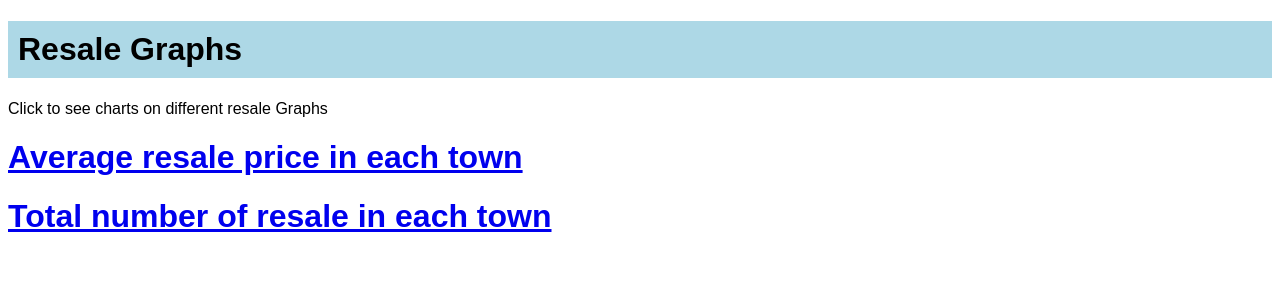
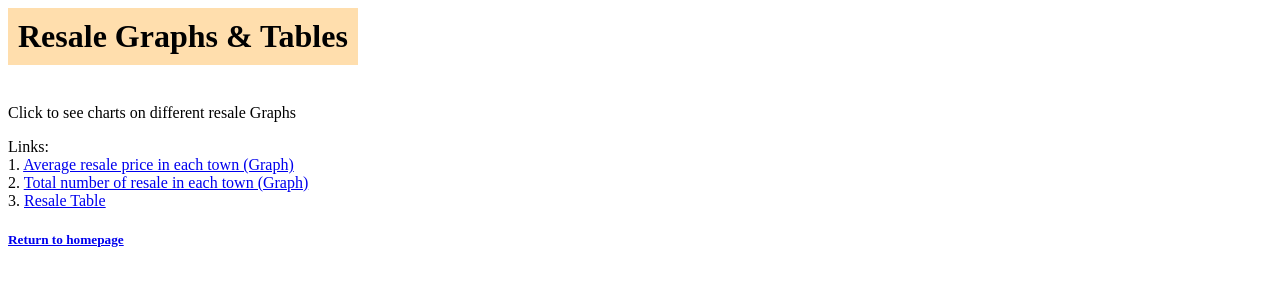
Before and after one commit to zoee-Y/ICT2103_NOSQLrnrhousing, a Flask app: template templates/Resale_Graph.html in a window 1280 px wide. Shown: the top 300 px of the page. Run offline with Flask 2, Linux system fonts and the light colour scheme; the template is opened without the code that fills it, so the values that code supplies are empty.

Commit message:
Update Resale Graph

```diff
--- a/app.py
+++ b/app.py
@@ -1,5 +1,5 @@
 import pandas.core.groupby.groupby
-from flask import Flask, render_template, url_for, redirect, request, session, jsonify,flash
+from flask import Flask, render_template, url_for, redirect, request, session, jsonify, flash
 from flask_navigation import Navigation
 import pandas as pd
 import pymongo
@@ -17,7 +17,7 @@ nav.Bar('top', [
     nav.Item('Home', 'Home'),
     nav.Item('Rental', 'GRental'),
     nav.Item('Resale', 'Resaleindex'),
-    #add more if needed
+    # add more if needed
 ])
 
 client = MongoClient('localhost', 27017)
@@ -60,6 +60,7 @@ def insertResaleDataFromCSV():
     else:
         print("InsertResaleData ran successfully")
 
+
 def displayRentData():
     s = "<table style='border:1px solid red; border-collapse: collapse;'>"
     s = s + '''<tr style='border-bottom: 1px solid black'>
@@ -71,17 +72,18 @@ def displayRentData():
                         <td style='padding: 10px; border-right: 1px solid blue'>lease commencement month</td></tr>
                         '''
 
-    #test display those with lease commencement year 2021 AND june
+    # test display those with lease commencement year 2021 AND june
     for doc in db.rent.find({"lease_commencement_year": 2021, "lease_commencement_month": "Jun"}):
         s = s + "<tr style='border-bottom: 1px solid black'>"
         for row in doc:
-            if str(row) != "_id": #dont print object id
+            if str(row) != "_id":  # dont print object id
                 s = s + "<td style='padding: 10px; border-right: 1px solid blue'>" + str(doc[str(row)]) + "</td>"
         s = s + "</tr>"
 
     s = s + "</table>"
 
     return s
+
 
 def displayResaleData():
     s = "<table style='border:1px solid red; border-collapse: collapse;'>"
@@ -105,24 +107,29 @@ def displayResaleData():
 
     return s
 
+
 # uncomment if u wanna add to database and see if records are added
-#@app.route("/")
+# @app.route("/")
 def index():
-
-    insertRentDataFromCSV() #uncomment these two lines if you want to insert data
+    insertRentDataFromCSV()  # uncomment these two lines if you want to insert data
     insertResaleDataFromCSV()
 
-    #resale: test display those with resale price less than 168000 and flat type 1 room or 3 room
-    #rent:test display those with lease commencement year 2021 AND june
+    # resale: test display those with resale price less than 168000 and flat type 1 room or 3 room
+    # rent:test display those with lease commencement year 2021 AND june
     return "<html><body>" + displayResaleData() + displayRentData() + "</html></body>"
+
+
 @app.route('/Register')
 def Register():
     return render_template("Register.html")
+
+
 @app.route("/")
 def Login():
+    return render_template("Login.html")
 
-    return render_template("Login.html")
-#add user function
+
+# add user function
 @app.route("/registerNewUser", methods=["POST"])
 def registerNewUser():
     if request.method == "POST":
@@ -136,6 +143,7 @@ def registerNewUser():
 
         db["user"].insert_one(mydict)
         return redirect(url_for("Login"))
+
 
 @app.route("/loginUser", methods=["POST"])
 def loginUser():
@@ -165,6 +173,7 @@ def loginUser():
 
         return redirect(url_for("Login"))
 
+
 @app.route('/Home')
 def Home():
     if session.get("loggedIn") == True:
@@ -172,5 +181,61 @@ def Home():
     else:
         redirect(url_for("Login"))
 
+
+@app.route('/AveragePriceResale')
+def GResale():
+    grouped = db.resale.aggregate(
+        [
+            {
+                "$group":
+                    {
+                        "_id": "$town",
+                        "avgResalePrice": {"$avg": "$resale_price"}
+                    }
+            }
+        ]
+    )
+    listing = list(grouped)
+    df = pd.DataFrame(listing)
+
+    fig = px.bar(df, x="_id", y="avgResalePrice", color='_id', barmode="group", labels={
+        "_id": "Town", "avgResalePrice": "Average Resale Price"})
+
+    graphJSON = json.dumps(fig, cls=plotly.utils.PlotlyJSONEncoder)
+    header = "Resale Graph "
+    description = """
+    A graph showing the average price comparison between the different areas.
+    """
+    return render_template('AveragePriceResale.html', graphJSON=graphJSON, header=header, description=description)
+
+
+@app.route('/TotalResale')
+def GResale2():
+    grouped = db.resale.aggregate([{
+        '$group': {
+            '_id': '$town',
+            'count': {'$sum': 1}}
+    }, {
+        '$match': {
+            'count': {'$gt': 1}
+        }}])
+    listing2 = list(grouped)
+
+    df = pd.DataFrame(listing2)
+    print(df)
+    fig = px.bar(df, x='_id', y='count', color='_id', barmode="group",labels={
+        "_id": "Town", "count": "Number of Resale"})
+
+    graphJSON = json.dumps(fig, cls=plotly.utils.PlotlyJSONEncoder)
+    header = "Resale Graph 2"
+    description = """
+    A graph showing the highest resale comparison between the different areas.
+    """
+    return render_template('TotalResale.html', graphJSON=graphJSON, header=header, description=description)
+
+@app.route('/ResaleGraph')
+def Resaleindex():
+    return render_template('Resale_Graph.html')
+
 if __name__ == "__main__":
     app.run(debug=True)
--- a/templates/Resale_Graph.html
+++ b/templates/Resale_Graph.html
@@ -1,15 +1,38 @@
 <!doctype html>
 <html>
+<style>
 
-<body style="font-family:arial, sans-serif">
-<h1 style="background:lightblue;padding:10px">
-    Resale Graphs
-</h1>
+    .links{
+        background: white;
+        color:black;
+        padding-top: 80px;
+    }
+    body{
+        background: white;
+    }
+</style>
+<head style="font-family:arial, sans-serif">
+    <h1 style="background-color:navajowhite; padding:10px;color: black; position:absolute; margin:auto">
+        Resale Graphs & Tables
+    </h1>
+</head>
 
-<p>Click to see charts on different resale Graphs</p>
+<body >
 
-<h1><a href="AveragePriceResale">Average resale price in each town</a></h1>
-<h1><a href="TotalResale">Total number of resale in each town</a></h1>
-
+<div class=" links">
+    <p>Click to see charts on different resale Graphs</p>
+    <Label>
+        Links:
+    </Label><br>
+    <Label>1.</Label>
+    <a href="AveragePriceResale">Average resale price in each town (Graph)</a>
+    <br>
+    <label>2.</label>
+    <a href="TotalResale">Total number of resale in each town (Graph)</a>
+    <br>
+    <lab>3.</lab>
+    <a href="ResaleTable">Resale Table</a>
+</div>
+<h5><a href="/">Return to homepage</a></h5>
 </body>
 </html>
```
Also changed, not shown: templates/AveragePriceResale.html (+10 -5 lines), templates/TotalResale.html (+10 -5 lines).
